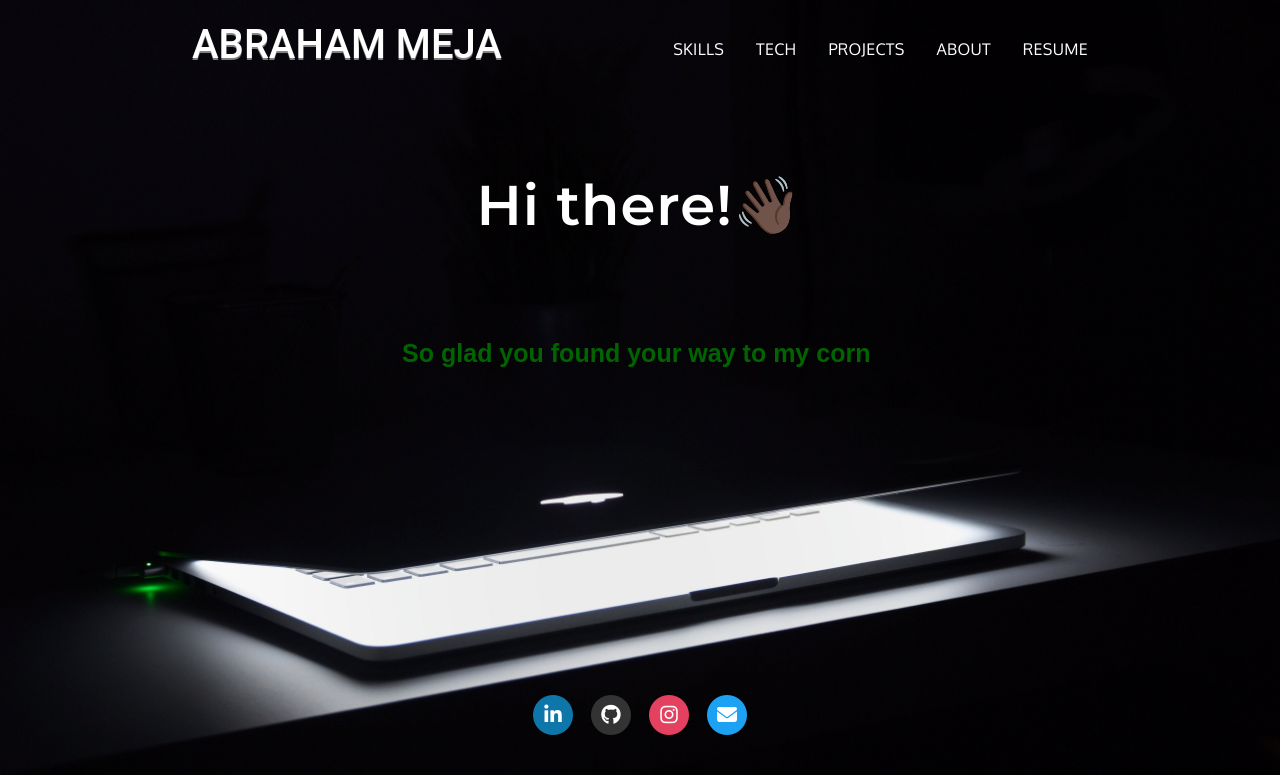
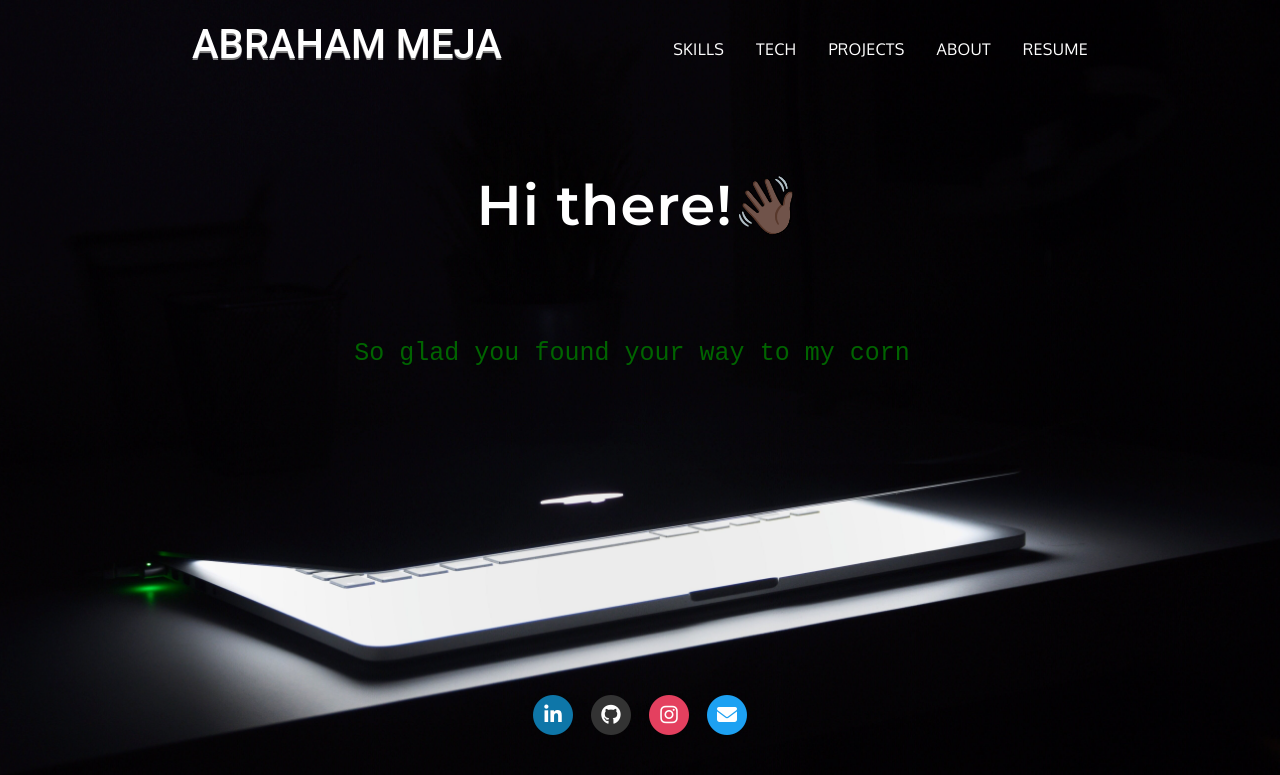
Before and after one commit to abraham-tech/my-portfolio, a React (Create React App) app: page / in a window 1280 px wide. Shown: the top 775 px of the page. Built offline with nearby package versions, Linux system fonts and the light colour scheme; a web font is replaced by a local one.

Commit message:
Change font style

```diff
--- a/src/components/Title.js
+++ b/src/components/Title.js
@@ -7,7 +7,7 @@ const Content = styled.div`
      padding-top: 80px;
     color: darkgreen;
      text-align: center;
-        font-family: sans-serif;
+        font-family: monospace;
         font-size: 25px;
         font-weight: 500;
         height: 50vh;
@@ -22,15 +22,13 @@ const Title = () => {
         <Typewriter
             onInit={(typewriter) => {
                 typewriter
-
                     .pauseFor(1000)
                     .typeString(
-                        "<strong>So glad you found your way to my corner of the web.</strong>"
+                        "<span>So glad you found your way to my corner of the web.</span>"
                     )
                     .typeString(
                         "<br/><span>I'm a software engineer, and I'm excited to share my world with you.</span>"
                     )
-                    .pauseFor(5000)
                     .start();
 
             }}
```
